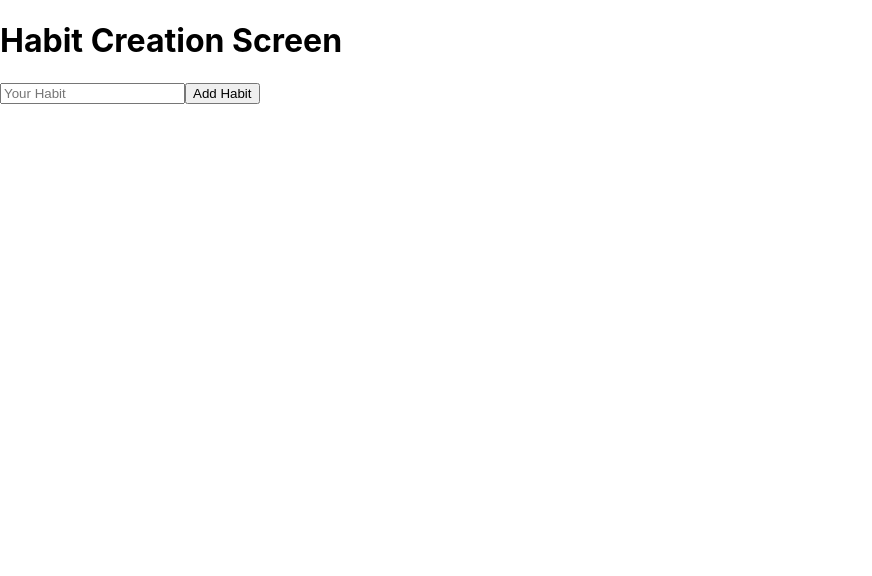
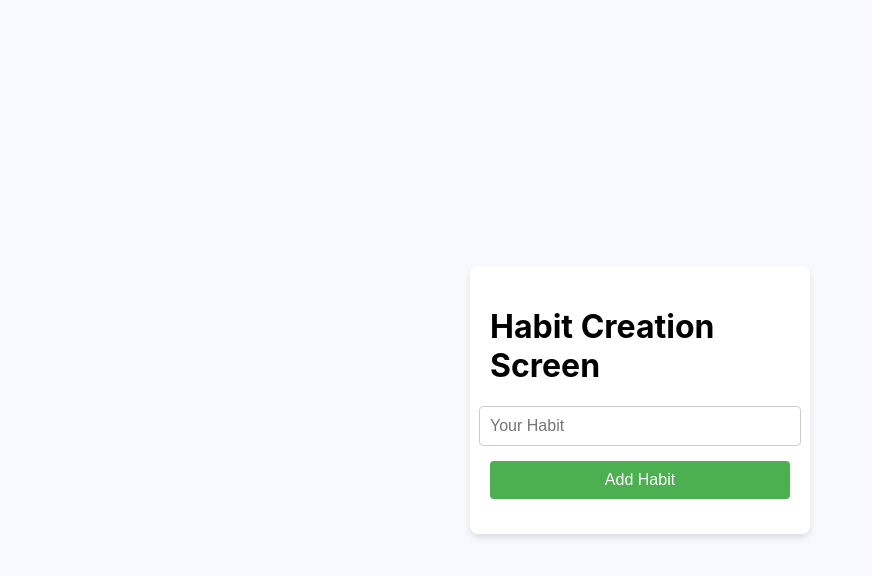
Before and after one commit to pips90/my-habit-application, a React (Create React App) app: page /habit-creation in a window 1280 px wide. Shown: the top 576 px of the page, without its empty margins (0-872 px from the left). Built offline with nearby package versions, Linux system fonts and the light colour scheme.

Commit message:
added basic styling

```diff
--- a/src/components/habits/habit-creation.tsx
+++ b/src/components/habits/habit-creation.tsx
@@ -1,4 +1,5 @@
 import { useState } from "react";
+import styles from "../styles/create-habit-styleSheet.module.css";
 import { Habit } from "./slices/habit-creation-slice";
 
 // For testing
@@ -23,7 +24,8 @@ const HabitCreation = ({ createHabit }: HabitCreationProps) => {
   };
 
   return (
-    <div>
+    <div className={styles.container}>
+      <div className={styles.form}>
         <h1>Habit Creation Screen</h1>
         <input
           placeholder="Your Habit"
@@ -32,6 +34,7 @@ const HabitCreation = ({ createHabit }: HabitCreationProps) => {
         />
         <button onClick={addNewlyCreatedHabit}>Add Habit</button>
       </div>
+    </div>
   );
 };
 
--- /dev/null
+++ b/src/components/styles/create-habit-styleSheet.module.css
@@ -0,0 +1,43 @@
+.container {
+  display: flex;
+  flex-direction: column;
+  align-items: center;
+  justify-content: center;
+  height: 100vh;
+  background-color: ghostwhite; /* Background color */
+}
+
+.form {
+  display: flex;
+  flex-direction: column;
+  align-items: center; /* Centers form elements */
+  width: 300px; /* Form width */
+  padding: 20px;
+  background-color: #ffffff;
+  box-shadow: 0px 4px 6px rgba(0, 0, 0, 0.1);
+  border-radius: 8px;
+}
+
+input,
+button {
+  width: 100%; /* Make both input and button the same width */
+  padding: 10px;
+  margin-bottom: 15px;
+  border-radius: 4px;
+  font-size: 16px;
+}
+
+input {
+  border: 1px solid #ccc;
+}
+
+button {
+  background-color: #4caf50;
+  color: white;
+  border: none;
+  cursor: pointer;
+}
+
+button:hover {
+  background-color: #45a049;
+}
```
Lines whose indentation alone changed are shown as unchanged.
